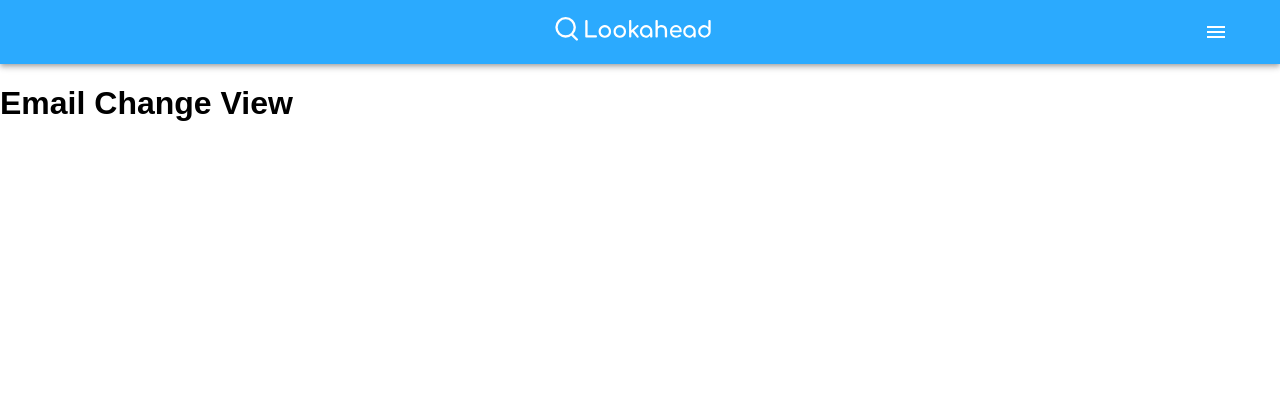
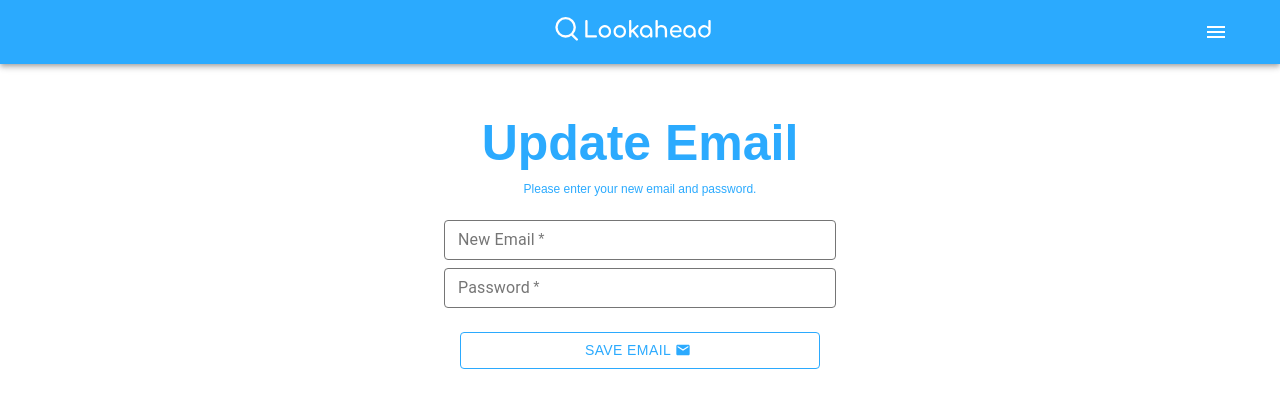
Before and after one commit to llausa/lookahead, a React (Create React App) app in the folder src/client/: page /account/email in a window 1280 px wide. Shown: the top 408 px of the page. Built offline with nearby package versions, Linux system fonts and the light colour scheme.

Commit message:
Update email view complete

```diff
--- a/src/client/src/components/views/EmailChangeView.js
+++ b/src/client/src/components/views/EmailChangeView.js
@@ -1,9 +1,76 @@
 import React from "react";
+import { Link } from 'react-router-dom'
+import { TextField, Button } from '@material-ui/core';
+import LockIcon from '@material-ui/icons/Lock';
+
+import MailIcon from '@material-ui/icons/Mail';
 
 function EmailChangeView() {
-        return (
-            <h1 data-cy="emailView">Email Change View</h1>
-        )
+
+    const mystyle = {
+        display: "flex",
+        flexDirection: "column",
+        alignitems: "center",
+        justifyContent: "center",
+        textAlign: "center",
+        color: "#2baafe",
+        padding: "10px",
+        maxWidth: "400px",
+        margin: "auto",
+    }
+
+    const buttonMain = {
+        color: "#2baafe",
+        margin: "20px",
+        border: "1px solid rgb(43, 170, 254)"
+    }
+
+    const inputStyle = {
+        margin: "4px",
+    }
+
+    const buttonResetP = {
+        color: "rgb(140, 140, 140)",
+        margin: "30px 80px",
+        fontSize: "8px"
+    }
+
+    const smallIcon= {
+        width: "auto",
+        height: "16px",
+        margin: "4px"
+    }
+
+    function SendEmailPressed() {
+        console.log("Send Email Pressed")
+    }
+
+    return (
+        <div data-cy="emailChangeForm" style={mystyle}>
+        <h1 data-cy="emailView" style={{margin: "40px 0 10px 0", fontSize: "50px"}}>Update Email</h1>
+        <p style={{margin: "0 0 20px 0", fontSize:"12px"}}>Please enter your new email and password.</p>
+            <TextField
+            style={inputStyle}
+            required
+            id="outlined"
+            label="New Email"
+            defaultValue=""
+            variant="outlined"
+            size="small"
+            />
+            <TextField
+            style={inputStyle}
+            required
+            id="outlined-password-input"
+            label="Password"
+            type="password"
+            autoComplete="current-password"
+            variant="outlined"
+            size="small"
+            />
+            <Button onClick={SendEmailPressed} variant="outlined" style={buttonMain} color="primary">Save Email <MailIcon style={smallIcon} /></Button>
+        </div>
+    )
 }
 
 export default EmailChangeView;
--- a/src/client/src/components/views/PasswordChangeView.js
+++ b/src/client/src/components/views/PasswordChangeView.js
@@ -49,7 +49,7 @@ function PasswordChangeView() {
 
     return (
         <div data-cy="passwordChangeForm" style={mystyle}>
-        <h1 data-cy="passwordView">Password Change</h1>
+        <h1 data-cy="passwordView" style={{margin: "40px 0 10px 0", fontSize: "70px"}}>Password Change</h1>
         <p style={{margin: "0 0 20px 0", fontSize:"12px"}}>Please enter your account email below for a reset link to be sent.</p>
             <TextField
             style={inputStyle}
```
